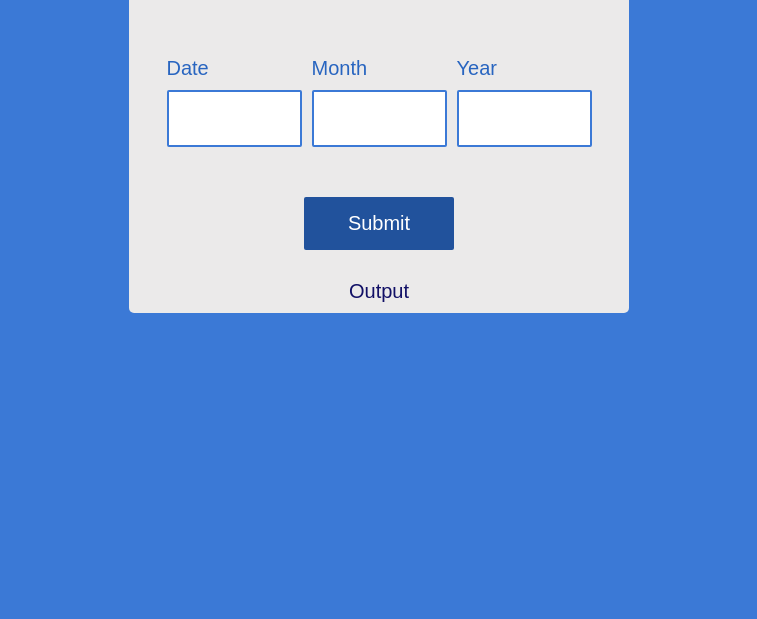
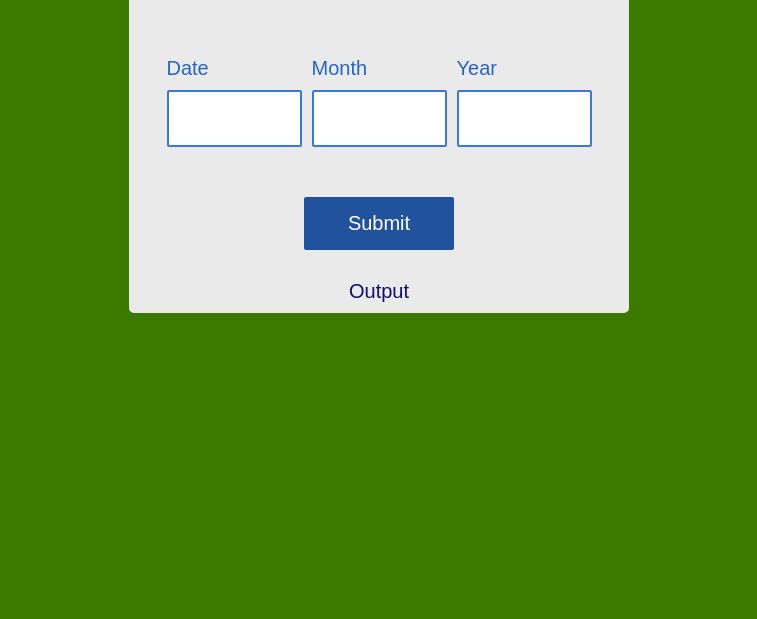
Before and after one commit to 24chance/calculator_with_javascript, a plain HTML site: page index.html in a window 1280 px wide. Shown: the part 181-800 px from the top of the page, without its empty margins (261-1018 px from the left). Drawn offline with Linux system fonts and the light colour scheme.

Commit message:
Update style.css

```diff
--- a/assets/styles/style.css
+++ b/assets/styles/style.css
@@ -5,7 +5,7 @@
 }
 
 body{
-    background: rgb(59, 121, 214);
+    background: rgb(59, 121, 0);
 }
 
 h1{
```
